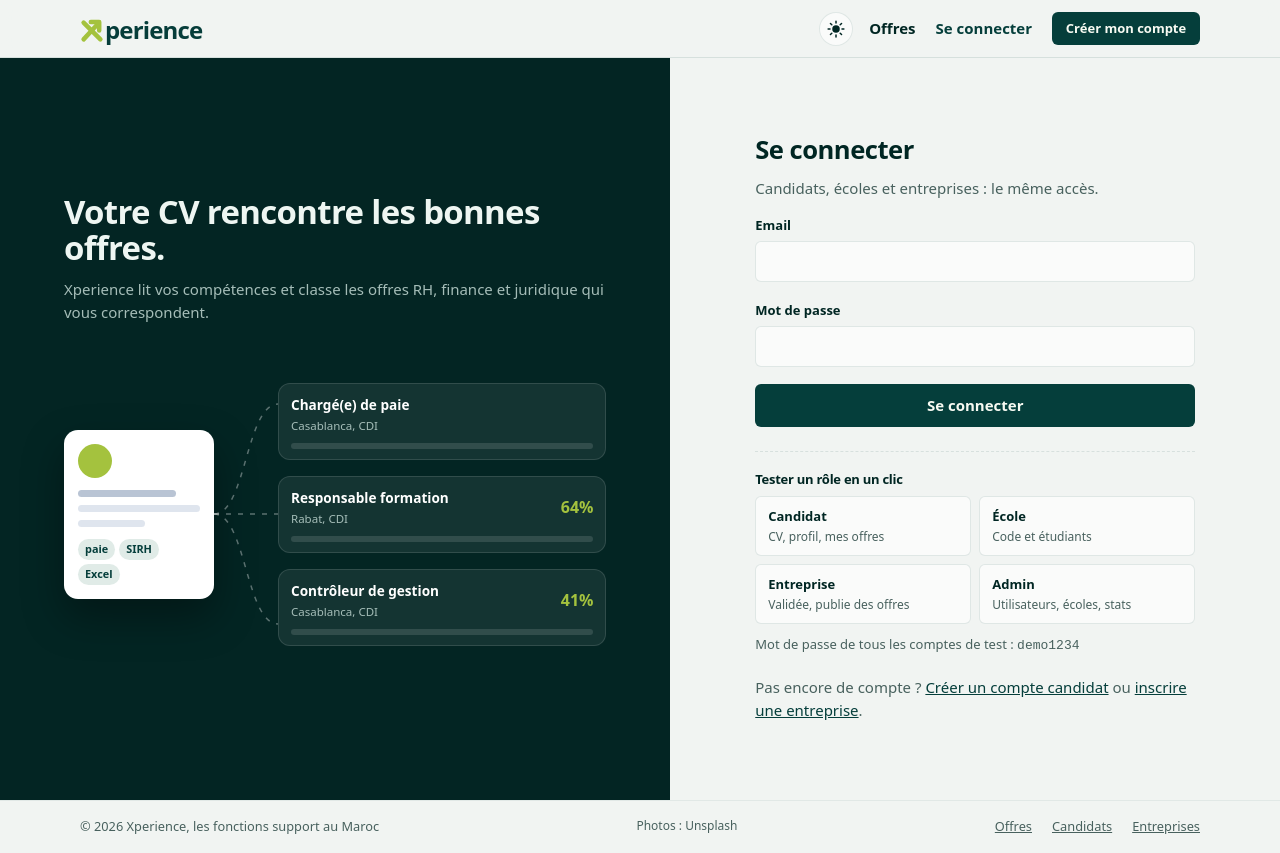
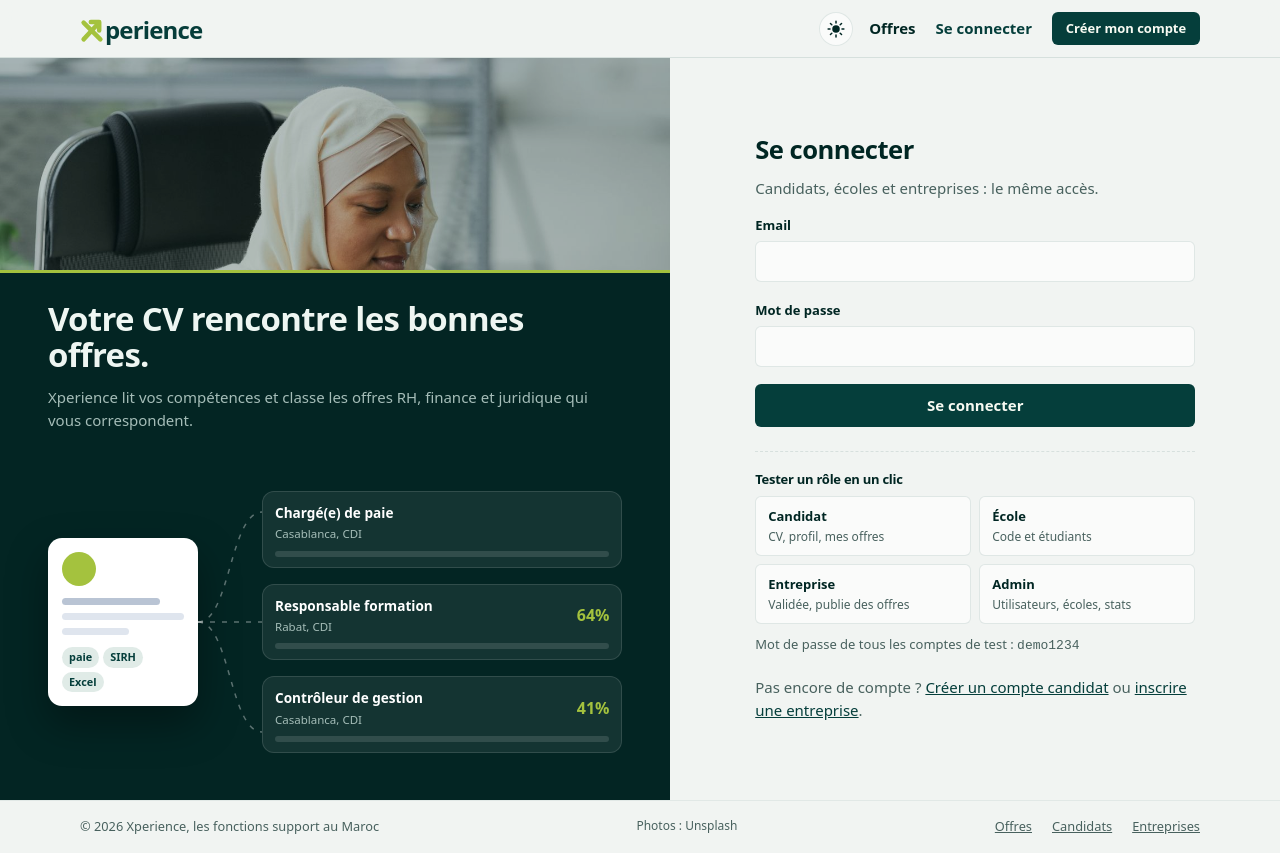
Before and after one commit to Souhayb120/xperience_Front, a React (Vite) app: page /connexion in a window 1280 px wide. Built offline with nearby package versions, Linux system fonts and the light colour scheme.

Commit message:
Add a photo to the login and sign-up pages
The left panel now opens with a photo (Cedric Fauntleroy on Pexels, free
licence) tinted teal to match the theme, with the text and the matching
animation below it on the night-teal background.

Co-Authored-By: Claude Opus 5.5 <noreply@anthropic.com>

```diff
--- a/src/components/AuthLayout.jsx
+++ b/src/components/AuthLayout.jsx
@@ -1,10 +1,14 @@
 import MatchAnimation from './MatchAnimation'
 
-// login / sign-up: the matching animation on the left, the form on the right
+// login / sign-up: a photo with the matching animation on the left, the form on the right
 export default function AuthLayout({ title, intro, children }) {
   return (
     <div className="auth-split">
       <aside className="auth-visual">
+        {/* Photo: Cedric Fauntleroy on Pexels (free licence) */}
+        <div className="auth-photo-wrap">
+          <img className="auth-photo" src="/images/login.jpg" alt="" />
+        </div>
         <div className="auth-visual-inner">
           <p className="auth-visual-title">Votre CV rencontre les bonnes offres.</p>
           <p className="auth-visual-text">
--- a/src/styles/global.css
+++ b/src/styles/global.css
@@ -297,14 +297,20 @@ a.card:hover, .card-link:hover { border-color: var(--brand); }
 }
 .photo-credit { font-size: 0.75rem; }
 
-/* ---------- login / sign-up: animation left, form right ---------- */
+/* ---------- login / sign-up: photo + animation left, form right ---------- */
 .auth-split { display: grid; grid-template-columns: 1.1fr 1fr; min-height: calc(100svh - var(--header-h)); }
 .auth-visual {
-  position: relative; overflow: hidden; display: flex; align-items: center; padding: 3rem clamp(1.5rem, 5vw, 4.5rem);
-  color: var(--dark-text);
-  background: var(--dark);
+  position: relative; overflow: hidden; display: grid; grid-template-rows: minmax(200px, 1fr) auto;
+  color: var(--dark-text); background: var(--dark);
 }
-.auth-visual-inner { width: 100%; max-width: 560px; }
+/* top: the photo, tinted teal to match the theme; bottom: the text and the matching animation */
+.auth-photo-wrap { position: relative; min-height: 0; }
+.auth-photo { position: absolute; inset: 0; width: 100%; height: 100%; object-fit: cover; object-position: 50% 41%; }
+.auth-photo-wrap::after { content: ""; position: absolute; inset: 0; background: rgb(3 37 35 / 0.28); }
+.auth-visual-inner {
+  border-top: 3px solid var(--accent);
+  padding: clamp(1.1rem, 2.5vw, 1.75rem) clamp(1.25rem, 4vw, 3rem);
+}
 .auth-visual-title { font-size: clamp(1.55rem, 1.1rem + 1.2vw, 2.15rem); font-weight: 720; line-height: 1.1; letter-spacing: -0.02em; margin: 0 0 0.75rem; }
 .auth-visual-text { color: var(--dark-muted); margin: 0; }
 .auth-panel { display: grid; place-items: center; padding: 2.5rem var(--gutter); }
```
Also changed, not shown: public/images/login.jpg (added).
